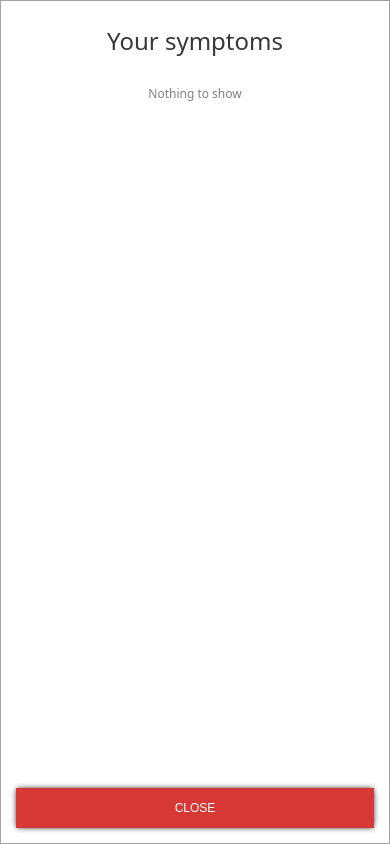
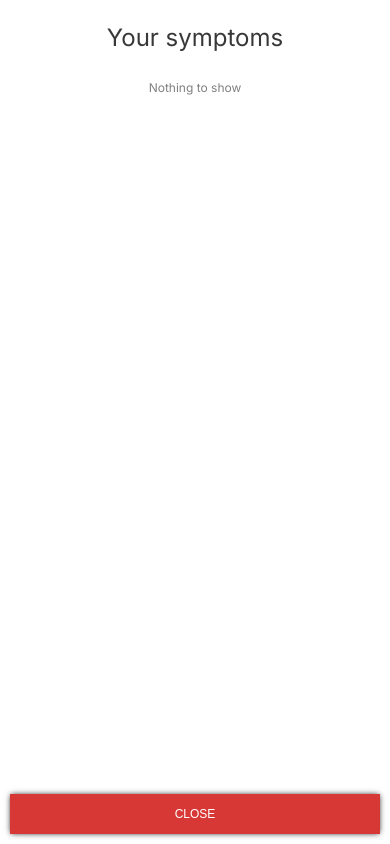
Before and after one commit to alyhxn/body-interactive-map, a plain HTML site: page index.html in a window 390 px wide. Both pictures are taken after a click on the button "SHOW ADDED SYMPTOMS". Drawn offline with Linux system fonts and the light colour scheme.

Commit message:
minor bug fixed

```diff
--- a/index.html
+++ b/index.html
@@ -3,8 +3,11 @@
 <head>
   <meta charset="UTF-8">
   <meta name="viewport" content="width=device-width, initial-scale=1.0">
-  <title>Document</title>
+  <title>Interative Body</title>
   <link rel="stylesheet" href="style.css">
+  <link rel="preconnect" href="https://fonts.googleapis.com">
+  <link rel="preconnect" href="https://fonts.gstatic.com" crossorigin>
+  <link href="https://fonts.googleapis.com/css2?family=Inter:ital,opsz,wght@0,14..32,100..900;1,14..32,100..900&display=swap" rel="stylesheet">
 </head>
 <body>
   <section class="slider">
--- a/style.css
+++ b/style.css
@@ -11,12 +11,10 @@ body{
   display: flex;
   flex-direction: column;
   justify-content: space-between;
-  font-family: system-ui, -apple-system, BlinkMacSystemFont, 'Segoe UI', Roboto, Oxygen, Ubuntu, Cantarell, 'Open Sans', 'Helvetica Neue', sans-serif;
+  font-family: "Inter", sans-serif;
   font-size: 20px;
   margin: 0 auto;
   height: 100vh;
-  border-left: 1px solid gray;
-  border-right: 1px solid gray;
   max-width: 1600px;
 }
 h2, h3, h4{
@@ -89,6 +87,7 @@ button#add:hover{
   background-color: #F3F3F3;
   display: block;
   overflow-x: scroll;
+  border-left: 1px solid #3E75FF;
 }
 .history > h2{
   margin-top: 8px;
@@ -241,9 +240,11 @@ rect.on, path.on, polygon.on{
     width: 100vw;
     height: 100vh;
     z-index: 1;
+    justify-content: flex-start;
     background-color: white;
     top: 0;
     left: 0;
+    border: none;
   }
   button{
     font-size: 12px;
@@ -255,9 +256,13 @@ rect.on, path.on, polygon.on{
   }
   #close{
     display: block;
+    position: absolute;
+    bottom: 0;
     background-color: #D73836;
     color: white;
     margin-top: auto;
+    margin: 10px;
+    width: 95%;
   }
   .slider h4.left{
     top: 4vh;
```
